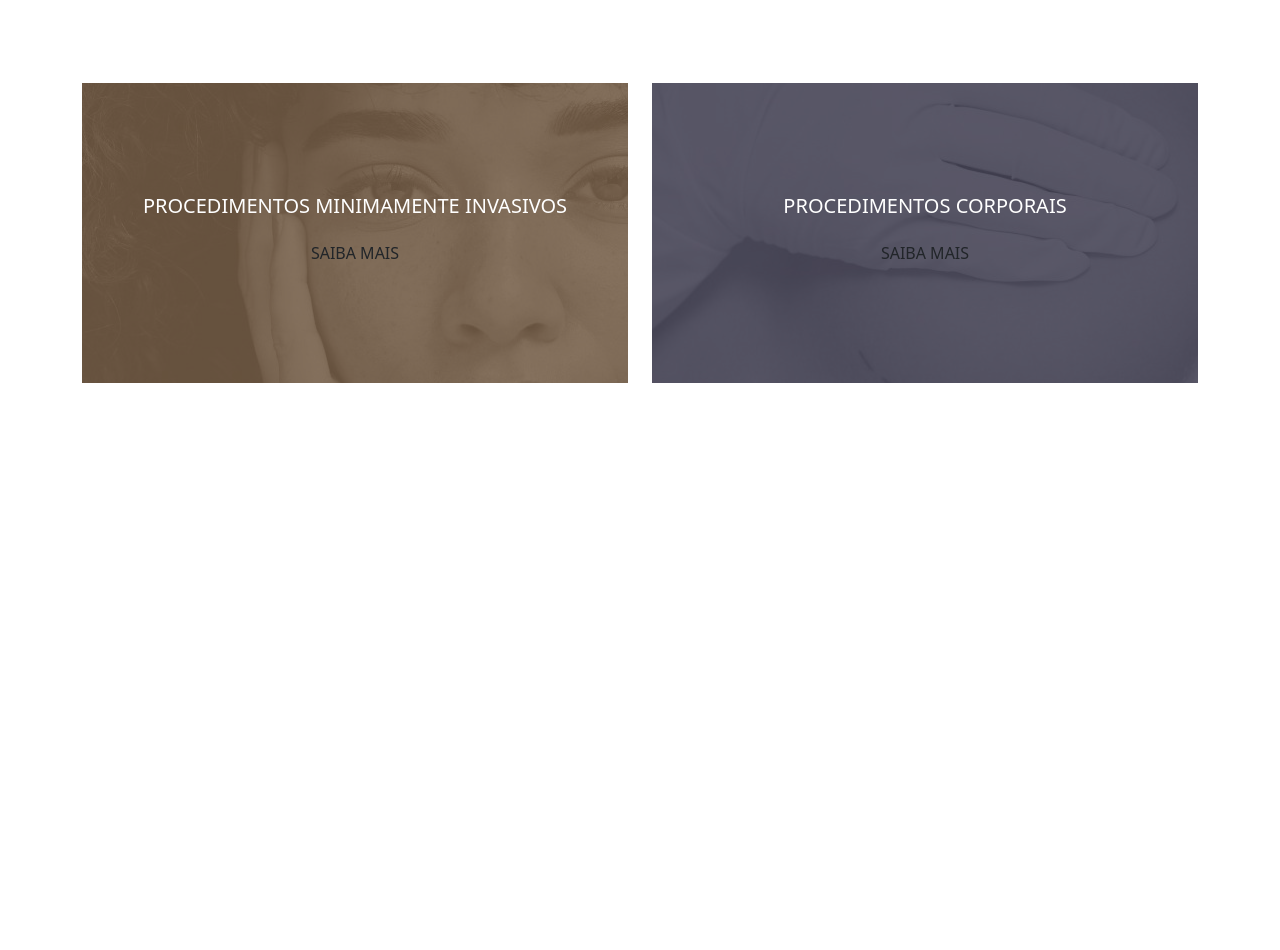
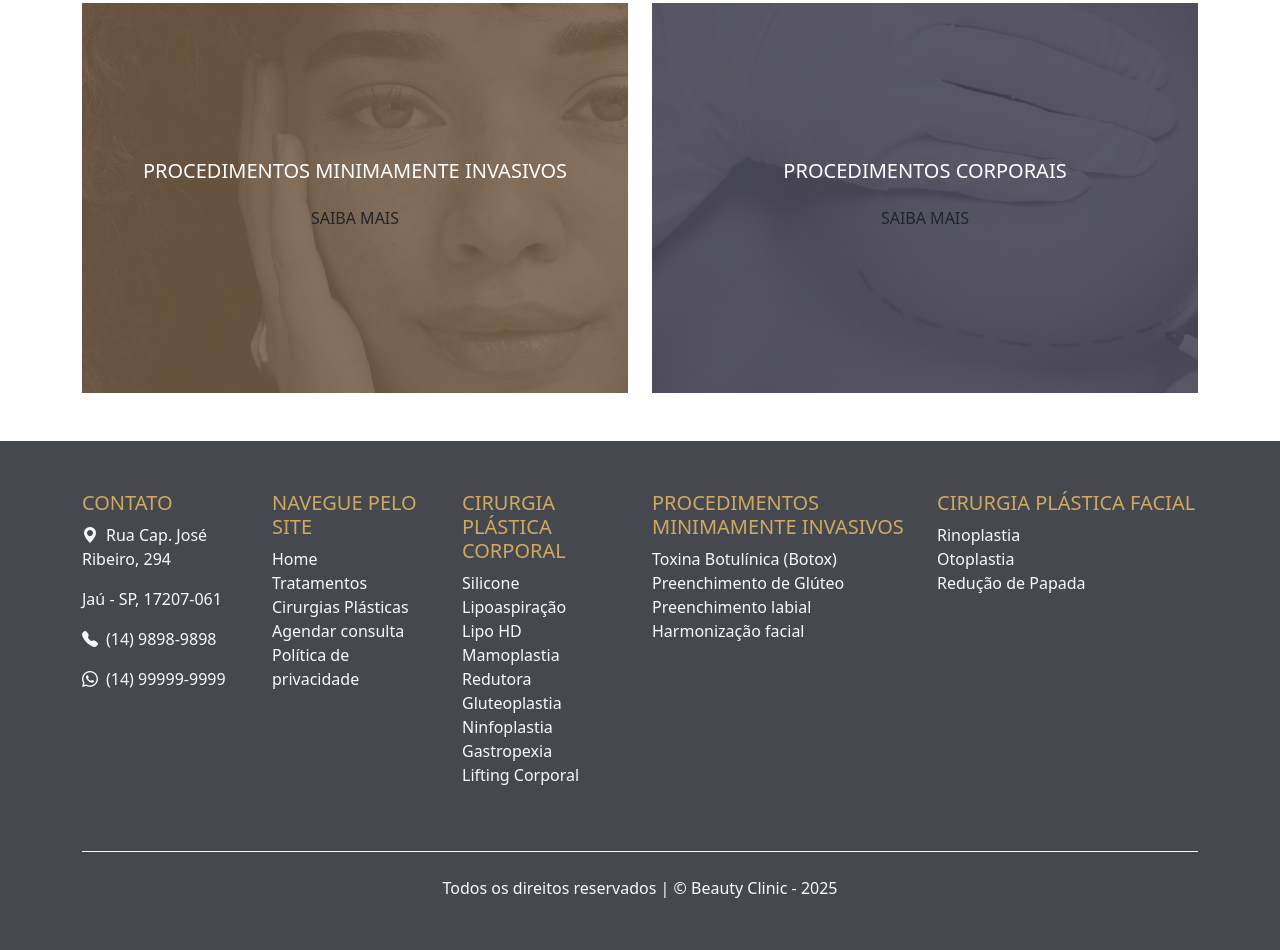
Before and after one commit to anacorrea791/conheca-nss-cl-nica, a plain HTML site: page index.html in a window 1280 px wide. Shown: the part 1517-2467 px from the top of the page. Before the commit the page ends 1948 px from the top, so only its background shows below. Drawn offline with nearby package versions, Linux system fonts and the light colour scheme; placeholder pictures from the web are drawn by us.

Commit message:
meio da  estrutura @larissa016

```diff
--- a/css/style.css
+++ b/css/style.css
@@ -33,12 +33,13 @@
   }
 
   .hero-banner {
-    background-image: url("../img/log1.jpg");
+    background-image: url("../img/img4.jpg");
     background-size: cover;
     background-position: center;
-    height: 60vh;
+    height: 50vh;
     position: relative;
-    color: white;
+    color: rgb(255, 255, 255);
+
   }
 
   .hero-overlay {
@@ -100,7 +101,7 @@
 
   .image-card {
     position: relative;
-    height: 300px;
+    height: 390px;
     background-size: cover;
     background-position: center;
     color: rgb(255, 255, 255);
--- a/index.html
+++ b/index.html
@@ -70,12 +70,10 @@
       <section class="hero-banner">
         <div class="hero-overlay"></div>
         <div class="hero-content">
-          <h1 class="hero-title text-center">
-            Beauty Clinic <br />
-            <br />
-            Tendência no mercado de Cirurgias Plástica
-          </h1>
+            <h1 class="hero-subtitle text-center">Beauty Clinic</h1>
+        <h2 class="hero-subtitle text-center">Tendência no mercado de Cirurgias Plásticas</h2>
         </div>
+
       </section>
 
       <section class="py-5">
@@ -93,8 +91,7 @@
             <!-- Texto -->
             <div class="col-lg-6 text-center text-lg-start">
               <h2 class="text-uppercase" style="color: #464850">Beauty Clinic</h2>
-              <h5 style="color: #d0a95d">
-                Conheça a Clinica Beauty Clinic<br />
+              <h5 style="color: #d0a95d">Conheça a Clinica Beauty Clinic<br />
 
               </h5>
               <p class="mt-3">
@@ -139,7 +136,7 @@
         <div class="row g-4">
 
           <!-- Card 1 -->
-          <div class="col-md-6">
+          <div class="col-md-6 heigth">
             <div class="image-card" style="background-image: url('https://via.placeholder.com/600x400/6b3e26/ffffff?text=Rosto');">
                 <img src="./img/imagem9.jpg">
               <div class="overlay">
@@ -155,7 +152,8 @@
                 <img src="./img/imagem10.jpg">
             <div class="overlay">
                 <h5>PROCEDIMENTOS CORPORAIS</h5>
-                <button class="btn btn-white">SAIBA MAIS</button>
+
+            <button class="btn btn-white">SAIBA MAIS</button>
               </div>
             </div>
           </div>
@@ -164,5 +162,122 @@
       </div>
 
 
+
+
+
+
+
+
+
+
+
+
+
+
+
+
+
+
+
+
+
+
+
+      <!-- Rodapé -->
+<footer class="text-light w-100 mt-5" style="background-color: #464850; padding-top: 50px; padding-bottom: 50px;">
+    <div class="container">
+      <div class="row text-start">
+
+        <!-- Coluna 1: Contato -->
+        <div class="col-md-2 col-12 mb-4">
+          <h5 class="text-uppercase" style="color: #d0a95d">Contato</h5>
+          <p><i class="bi bi-geo-alt-fill me-2"></i>Rua Cap. José Ribeiro, 294</p>
+          <p>Jaú - SP, 17207-061</p>
+          <p><i class="bi bi-telephone-fill me-2"></i>(14) 9898-9898</p>
+          <p><i class="bi bi-whatsapp me-2"></i>(14) 99999-9999</p>
+        </div>
+
+        <!-- Coluna 2: Navegação -->
+        <div class="col-md-2 col-12 mb-4">
+          <h5 class="text-uppercase" style="color: #d0a95d">Navegue pelo site</h5>
+          <ul class="list-unstyled">
+            <li>Home</li>
+            <li>Tratamentos</li>
+            <li>Cirurgias Plásticas</li>
+            <li>Agendar consulta</li>
+            <li>Política de privacidade</li>
+          </ul>
+        </div>
+
+        <!-- Coluna 3: Cirurgia Corporal -->
+        <div class="col-md-2 mb-4">
+          <h5 class="text-uppercase" style="color: #d0a95d">Cirurgia Plástica Corporal</h5>
+          <ul class="list-unstyled">
+            <li>Silicone</li>
+            <li>Lipoaspiração</li>
+            <li>Lipo HD</li>
+            <li>Mamoplastia Redutora</li>
+            <li>Gluteoplastia</li>
+            <li>Ninfoplastia</li>
+            <li>Gastropexia</li>
+            <li>Lifting Corporal</li>
+          </ul>
+        </div>
+
+        <!-- Coluna 4: Procedimentos Minimamente Invasivos -->
+        <div class="col-md-3 mb-4">
+          <h5 class="text-uppercase" style="color: #d0a95d">Procedimentos Minimamente Invasivos</h5>
+          <ul class="list-unstyled">
+            <li>Toxina Botulínica (Botox)</li>
+            <li>Preenchimento de Glúteo</li>
+            <li>Preenchimento labial</li>
+            <li>Harmonização facial</li>
+          </ul>
+        </div>
+
+        <!-- Coluna 5: Cirurgia Facial -->
+        <div class="col-md-3 mb-4">
+          <h5 class="text-uppercase" style="color: #d0a95d">Cirurgia Plástica Facial</h5>
+          <ul class="list-unstyled">
+            <li>Rinoplastia</li>
+            <li>Otoplastia</li>
+            <li>Redução de Papada</li>
+          </ul>
+        </div>
+
+      </div>
+  <!-- Botão flutuante do WhatsApp -->
+  <a
+  href="https://wa.me/5514999999999?text=Olá%2C%20gostaria%20de%20mais%20informações!"
+  target="_blank"
+  style="
+    position: fixed;
+    bottom: 20px;
+    right: 20px;
+    background-color: #25d366;
+    color: white;
+    padding: 12px 16px;
+    border-radius: 50%;
+    font-size: 1.6rem;
+    box-shadow: 0 2px 6px rgba(0, 0, 0, 0.3);
+    z-index: 1000;
+  "
+  >
+  <i class="bi bi-whatsapp"></i>
+  </a>
+
+
+      <!-- Direitos Autorais -->
+      <div class="text-center pt-4 mt-4 border-top border-light">
+        <p class="mb-0">
+          Todos os direitos reservados | &copy; Beauty Clinic -
+          <script>document.write(new Date().getFullYear());</script>
+        </p>
+      </div>
+    </div>
+  </footer>
+
+
+
 </body>
 </html>
```
Also changed, not shown: img/img4.jpg (added).
